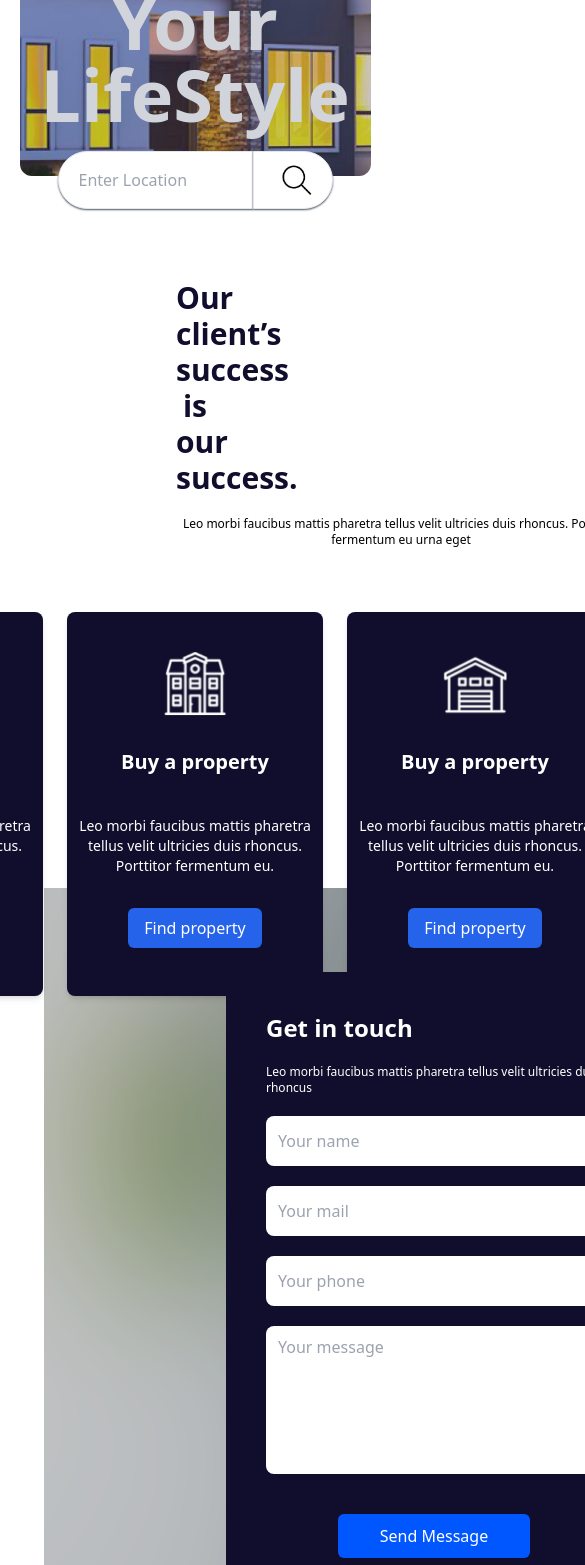
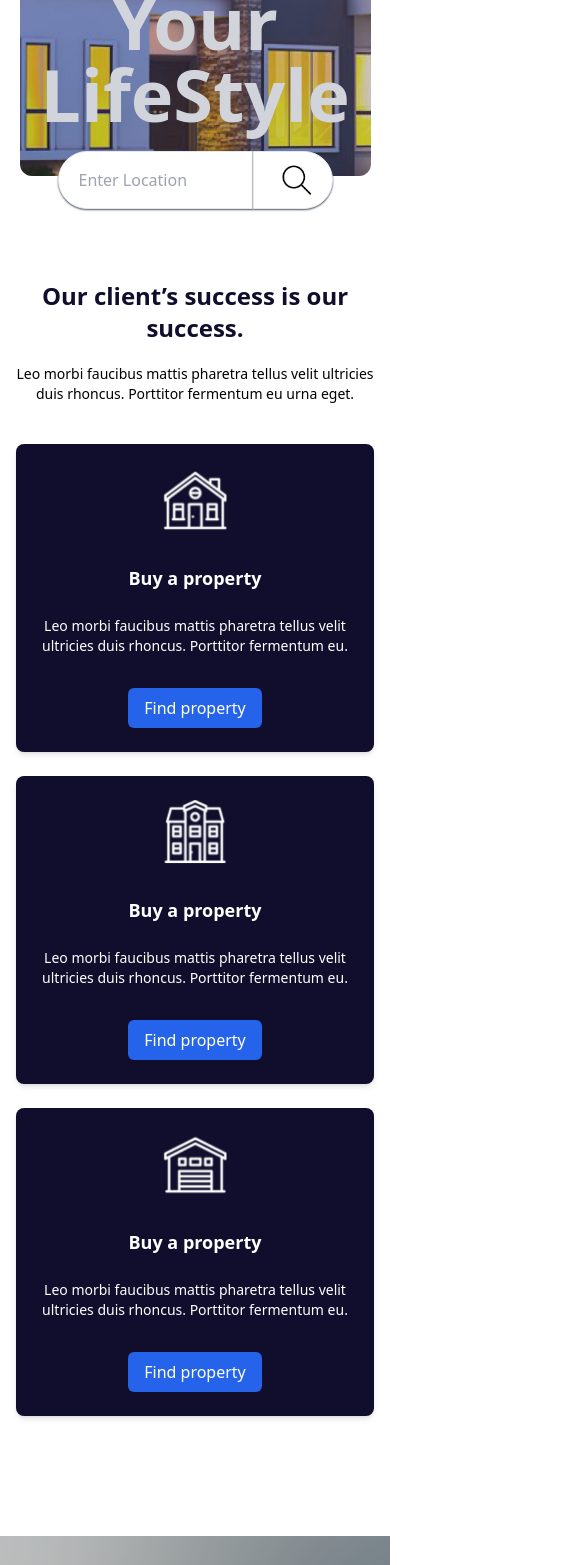
Before and after one commit to mayushh/house-renting, a React (Create React App) app: page / in a window 390 px wide. Shown: the part 432-1997 px from the top of the page, 585 px wide, since content can reach past the window. Built offline with nearby package versions, Linux system fonts and the light colour scheme.

Commit message:
responsivness added

```diff
--- a/src/App.css
+++ b/src/App.css
@@ -27,4 +27,7 @@
 }
 .bgimg{
   background-image: url(./components/get_In_Touch_bg.png);
+  height: 75.4vh;
+  background-size: cover;
+  max-width: 100%;
 }
--- a/src/components/Body.js
+++ b/src/components/Body.js
@@ -28,7 +28,7 @@ const Body = () => {
 
     {/* Yaha se Our client success is our success start hota hai */}
 
-    <div className='flex flex-col justify-items-center align-middle  px-44 py-14 w-[1076] h-[600px] '>
+    {/* <div className='flex flex-col justify-items-center align-middle  px-44 py-14 w-[1076] h-[600px] '>
       <div className='   mb-10'>
           <h2 className='w-[634] h-[27] mb-5 font-bold text-3xl text-[#100e2c]'>Our client’s success is our success.</h2>
           <p className=' w-[450px] h-14  inline-block align-middle text-xs'>Leo morbi faucibus mattis pharetra tellus velit ultricies duis rhoncus. Porttitor fermentum eu urna eget</p>
@@ -65,8 +65,50 @@ const Body = () => {
 </div>
 
 
+      </div> */}
+    {/* </div> */}
+
+    <div className='flex flex-col items-center px-4 md:px-12 lg:px-20 py-14 w-full lg:w-5/6 mx-auto h-auto'>
+  <div className='mb-10 text-center'>
+    <h2 className='w-full lg:w-2/3 mb-5 font-bold text-2xl lg:text-3xl text-[#100e2c]'>Our client’s success is our success.</h2>
+    <p className='w-full lg:w-1/2 text-sm lg:text-base'>Leo morbi faucibus mattis pharetra tellus velit ultricies duis rhoncus. Porttitor fermentum eu urna eget.</p>
+  </div>
+  <div className='flex flex-col md:flex-row justify-center gap-6 w-full'>
+    <div className='h-auto w-full md:w-1/3 bg-[#100E2C] rounded-lg shadow-md p-6'>
+      <div className='flex flex-col items-center gap-8'>
+        <img src={homeIcon} className='h-16 w-16'></img>
+        <h2 className='text-white text-lg lg:text-xl font-semibold'>Buy a property</h2>
+      </div>
+      <p className='text-white text-sm lg:text-base mt-6 mb-8 text-center'>Leo morbi faucibus mattis pharetra tellus velit ultricies duis rhoncus. Porttitor fermentum eu.</p>
+      <div className='flex justify-center'>
+        <button className='bg-blue-600 hover:bg-blue-700 text-white rounded-md py-2 px-4 transition duration-300 ease-in-out'>Find property</button>
       </div>
     </div>
+
+    <div className='h-auto w-full md:w-1/3 bg-[#100E2C] rounded-lg shadow-md p-6'>
+      <div className='flex flex-col items-center gap-8'>
+        <img src={propertyIcon} className='h-16 w-16'></img>
+        <h2 className='text-white text-lg lg:text-xl font-semibold'>Buy a property</h2>
+      </div>
+      <p className='text-white text-sm lg:text-base mt-6 mb-8 text-center'>Leo morbi faucibus mattis pharetra tellus velit ultricies duis rhoncus. Porttitor fermentum eu.</p>
+      <div className='flex justify-center'>
+        <button className='bg-blue-600 hover:bg-blue-700 text-white rounded-md py-2 px-4 transition duration-300 ease-in-out'>Find property</button>
+      </div>
+    </div>
+
+    <div className='h-auto w-full md:w-1/3 bg-[#100E2C] rounded-lg shadow-md p-6'>
+      <div className='flex flex-col items-center gap-8'>
+        <img src={rentIcon} className='h-16 w-16'></img>
+        <h2 className='text-white text-lg lg:text-xl font-semibold'>Buy a property</h2>
+      </div>
+      <p className='text-white text-sm lg:text-base mt-6 mb-8 text-center'>Leo morbi faucibus mattis pharetra tellus velit ultricies duis rhoncus. Porttitor fermentum eu.</p>
+      <div className='flex justify-center'>
+        <button className='bg-blue-600 hover:bg-blue-700 text-white rounded-md py-2 px-4 transition duration-300 ease-in-out'>Find property</button>
+      </div>
+    </div>
+  </div>
+</div>
+
 
     </div>
   )
--- a/src/components/ContactUsForm.js
+++ b/src/components/ContactUsForm.js
@@ -3,8 +3,8 @@ import React from 'react'
 const ContactUsForm = () => {
   return (
     <div>
-      <div className='flex flex-row  h-[754px] w-[1440px] px-[182px] pt-[84px] pb-14 bgimg mt-16 mb-16 ml-11'>
-           <div className='bg-[#100E2C] w-[416px] h-[610px] mr-auto p-10 rounded-xl'>
+      {/* <div className='flex flex-row flex-wrap  h-[75.4vh]  px-[182px] pt-[84px] pb-14 bgimg mt-16 mb-16 ml-11'>
+           <div className='bg-[#100E2C] flex flex-wrap w-[416px] h-[610px] mr-auto p-10 rounded-xl'>
                  <h3 className='text-white text-left font-bold mb-5 text-2xl'>Get in touch</h3>
                  <p className='text-white text-left text-xs mb-5'>Leo morbi faucibus mattis pharetra tellus velit ultricies duis rhoncus</p>
                  <input placeholder='Your name' className='rounded-lg w-[336px] h-[50px] pl-3 '/>
@@ -20,7 +20,27 @@ const ContactUsForm = () => {
                 </p>
            </div>
 
-      </div>
+      </div> */}
+
+<div className='flex flex-col lg:flex-row flex-wrap h-auto lg:h-screen px-4 md:px-8 lg:px-32 pt-20 pb-14 bgimg mt-16 mb-16 mx-auto'>
+  <div className='bg-[#100E2C] flex flex-wrap w-full lg:w-1/3 h-auto lg:h-auto mx-auto lg:mr-auto p-6 lg:p-10 rounded-xl mb-10 lg:mb-0'>
+    <h3 className='text-white text-left font-bold mb-5 text-xl lg:text-2xl'>Get in touch</h3>
+    <p className='text-white text-left text-sm lg:text-base mb-5'>Leo morbi faucibus mattis pharetra tellus velit ultricies duis rhoncus</p>
+    <input placeholder='Your name' className='rounded-lg w-full h-12 pl-3 mb-4'/>
+    <input placeholder='Your mail' className='rounded-lg w-full h-12 pl-3 mb-4'/>
+    <input placeholder='Your phone' className='rounded-lg w-full h-12 pl-3 mb-4'/>
+    <input placeholder='Your message' className='rounded-lg w-full h-36 pl-3 mb-4'/>
+    <button className='bg-[#0057FF] rounded-md w-full lg:w-1/2 h-11 text-white'>Send Message</button>
+  </div>
+  <div className='w-full lg:w-1/2 h-auto flex flex-col justify-center text-center lg:text-left mx-auto lg:mx-0'>
+    <h2 className='font-bold text-2xl lg:text-3xl text-white mb-4 lg:mb-5'>Putting a plan to action, to assure your satisfaction!</h2>
+    <p className='text-sm lg:text-base text-white'>
+      Arcu laoreet malesuada nunc eget. Fermentum ut dui etiam aliquam habitant elit
+    </p>
+  </div>
+</div>
+
+
     </div>
   )
 }
```
